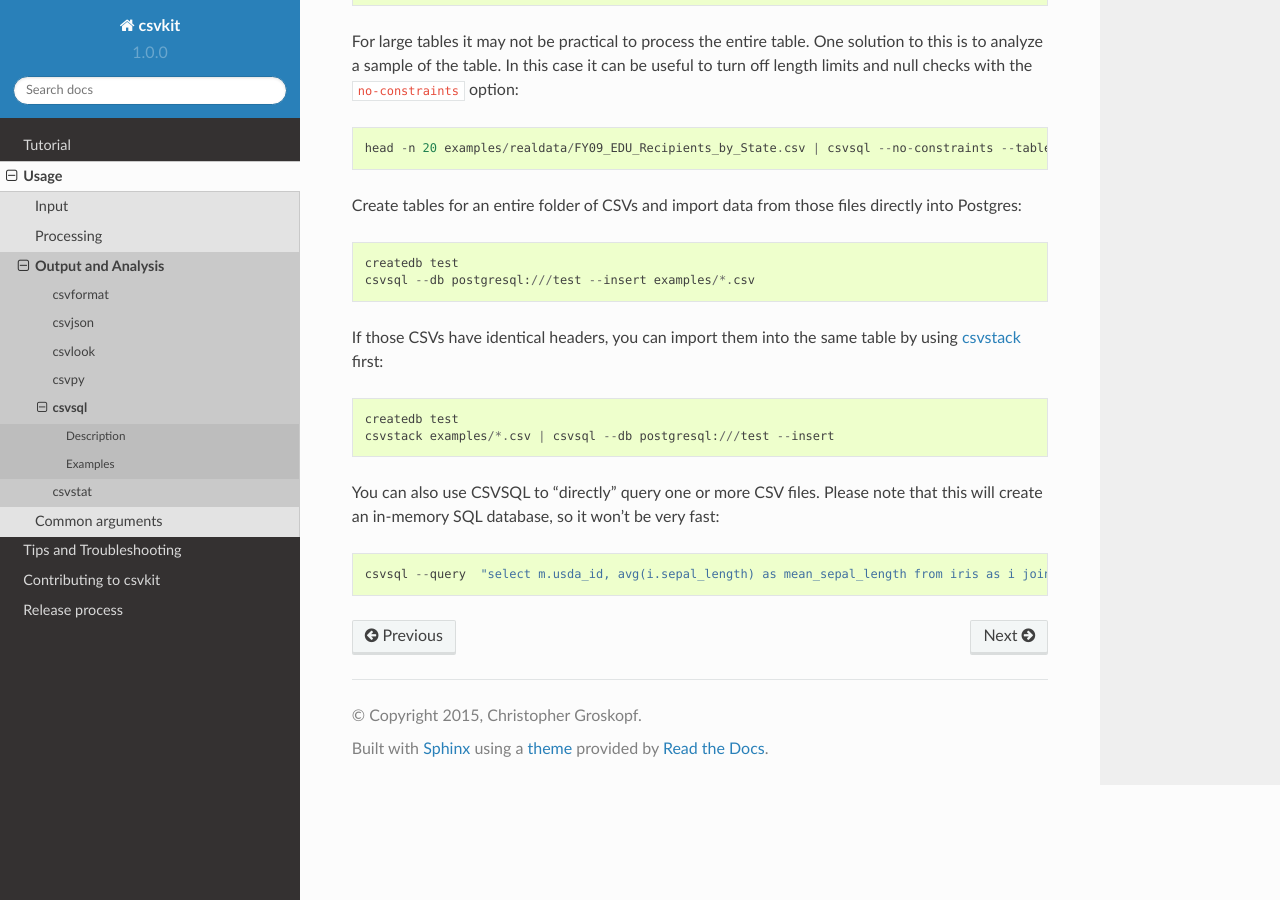
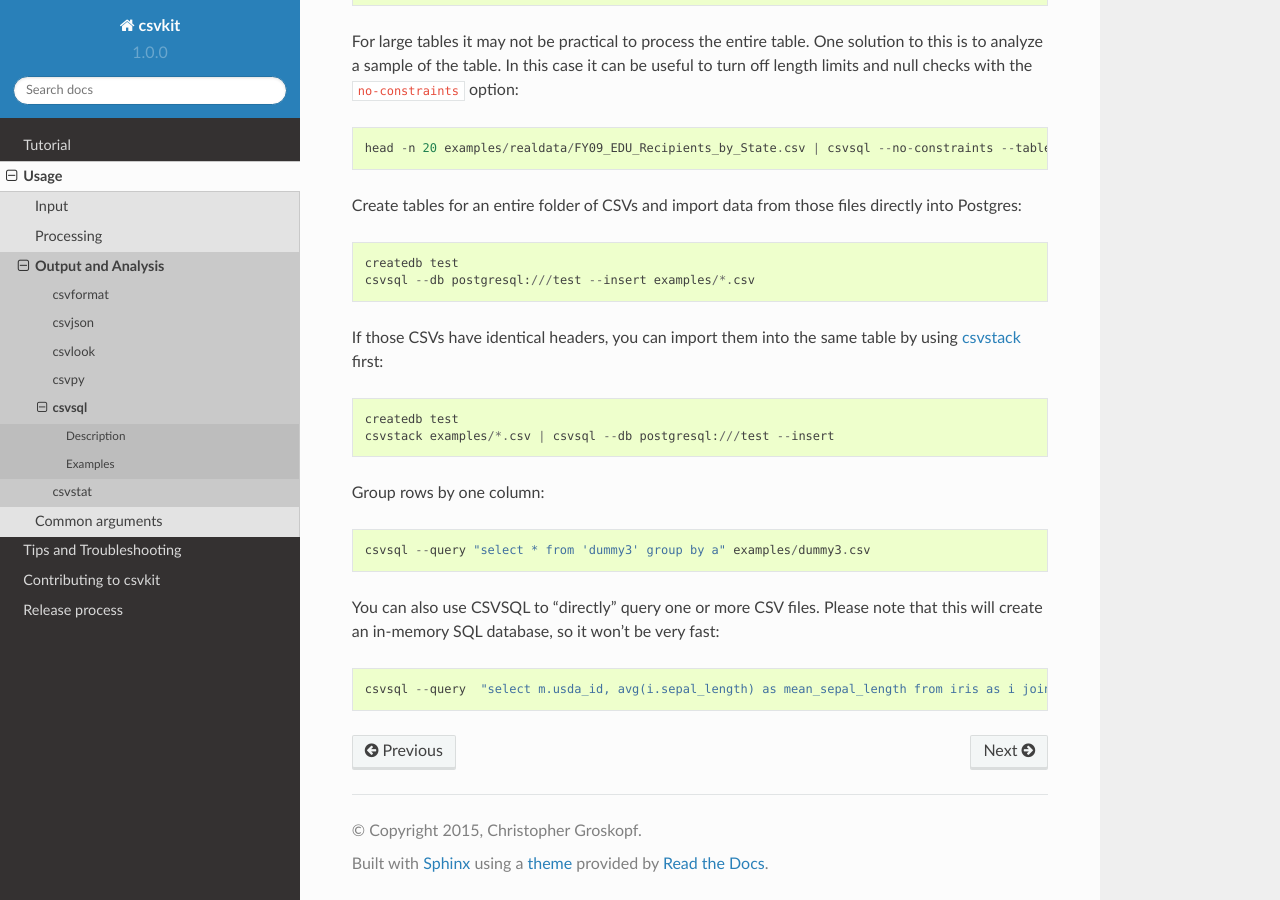
Before and after one commit to wireservice/csvkit, a Sphinx documentation site: the page built from docs/scripts/csvsql.rst, in a window 1280 px wide and 900 px high, scrolled down 1595 px. Built offline with Sphinx 7.4.7 and the Read the Docs theme 2.0.0, drawn with Linux system fonts in a browser that asks for light colours.

Commit message:
Add example to group rows, ref #135

```diff
--- a/docs/scripts/csvsql.rst
+++ b/docs/scripts/csvsql.rst
@@ -87,6 +87,10 @@
     createdb test
     csvstack examples/*.csv | csvsql --db postgresql:///test --insert
 
+Group rows by one column::
+
+    csvsql --query "select * from 'dummy3' group by a" examples/dummy3.csv
+
 You can also use CSVSQL to "directly" query one or more CSV files. Please note that this will create an in-memory SQL database, so it won't be very fast::
 
     csvsql --query  "select m.usda_id, avg(i.sepal_length) as mean_sepal_length from iris as i join irismeta as m on (i.species = m.species) group by m.species" examples/iris.csv examples/irismeta.csv
```
